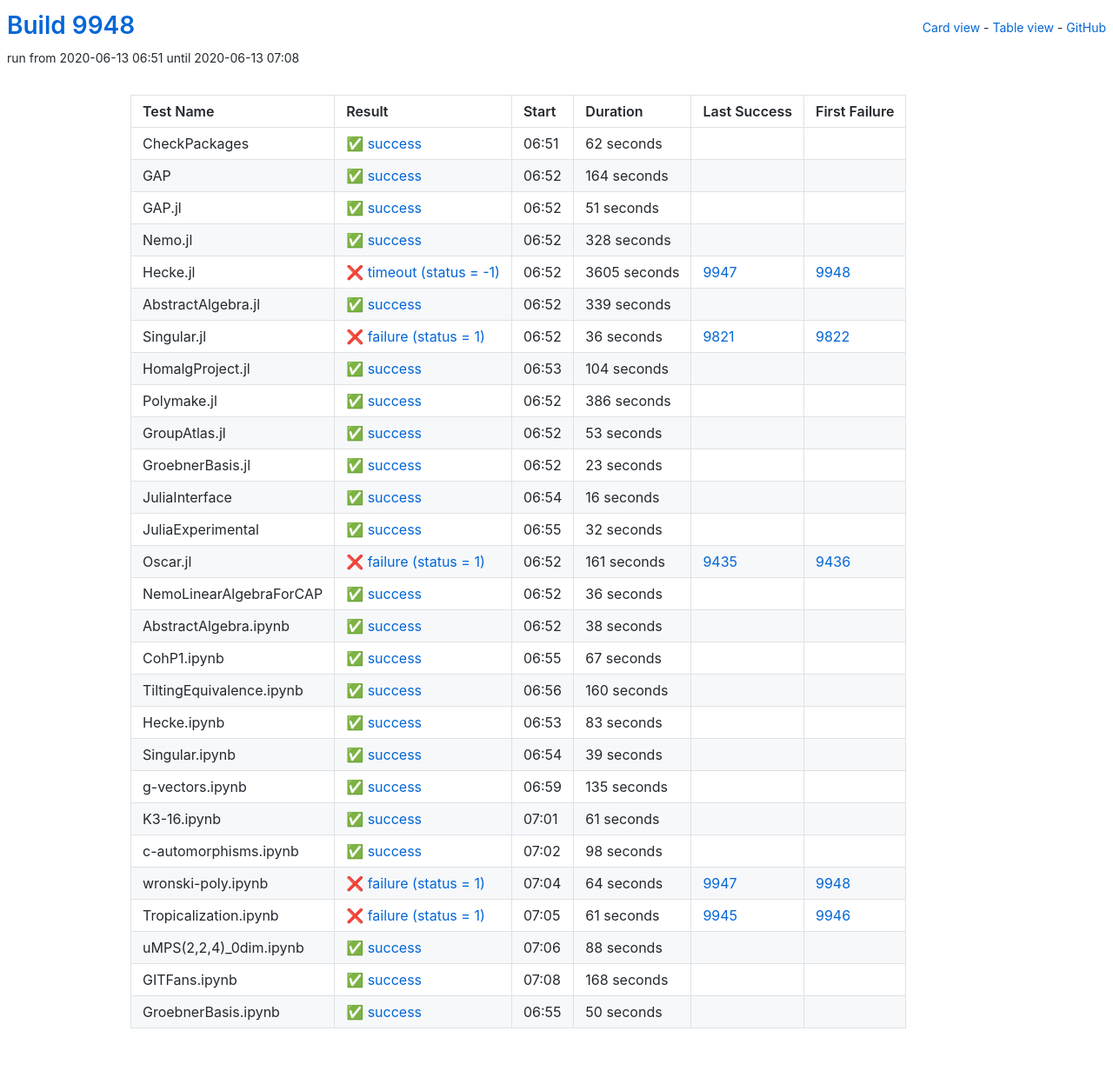
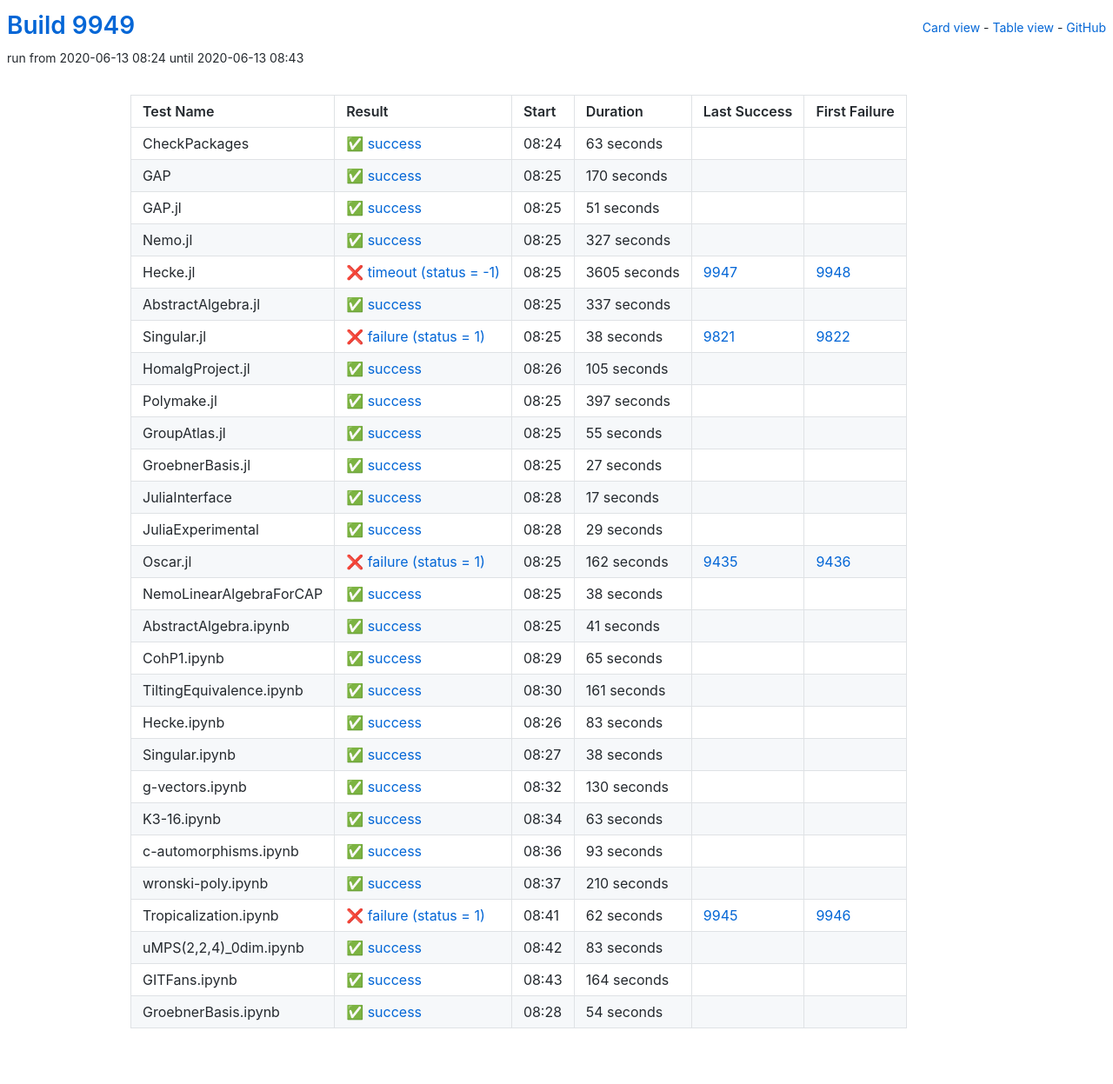
Before and after one commit to oscar-system/oscar-ci-status, a Jekyll site: the page built from table.html, in a window 1280 px wide. Shown: the whole page at 87% size. Built offline with Jekyll 4.4.1, drawn with Linux system fonts in a browser that asks for light colours.

Commit message:
Build #9949

```diff
--- a/_data/ci.yml
+++ b/_data/ci.yml
@@ -1,6 +1,6 @@
 ---
-build: 9948
-build_url: https://oscarci.mathematik.uni-kl.de/job/oscar/9948/
+build: 9949
+build_url: https://oscarci.mathematik.uni-kl.de/job/oscar/9949/
 job: oscar
 organization: oscar-system
 repo: oscar-ci-status
@@ -8,32 +8,32 @@
 tests:
 - name: CheckPackages
   id: checkpackages
-  log: https://oscarci.mathematik.uni-kl.de/job/oscar/9948/artifact/logs/build-9948/CheckPackages.log
-  start: 2020-06-13 06:51
+  log: https://oscarci.mathematik.uni-kl.de/job/oscar/9949/artifact/logs/build-9949/CheckPackages.log
+  start: 2020-06-13 08:24
   success: true
   exitcode: 0
   status: success
-  duration: 62
+  duration: 63
   last_success: false
   last_success_url:
   first_failure: false
   first_failure_url:
 - name: GAP
   id: gap
-  log: https://oscarci.mathematik.uni-kl.de/job/oscar/9948/artifact/logs/build-9948/GAP.log
-  start: 2020-06-13 06:52
+  log: https://oscarci.mathematik.uni-kl.de/job/oscar/9949/artifact/logs/build-9949/GAP.log
+  start: 2020-06-13 08:25
   success: true
   exitcode: 0
   status: success
-  duration: 164
+  duration: 170
   last_success: false
   last_success_url:
   first_failure: false
   first_failure_url:
 - name: GAP.jl
   id: gap-jl
-  log: https://oscarci.mathematik.uni-kl.de/job/oscar/9948/artifact/logs/build-9948/GAP.jl.log
-  start: 2020-06-13 06:52
+  log: https://oscarci.mathematik.uni-kl.de/job/oscar/9949/artifact/logs/build-9949/GAP.jl.log
+  start: 2020-06-13 08:25
   success: true
   exitcode: 0
   status: success
@@ -44,20 +44,20 @@
   first_failure_url:
 - name: Nemo.jl
   id: nemo-jl
-  log: https://oscarci.mathematik.uni-kl.de/job/oscar/9948/artifact/logs/build-9948/Nemo.jl.log
-  start: 2020-06-13 06:52
+  log: https://oscarci.mathematik.uni-kl.de/job/oscar/9949/artifact/logs/build-9949/Nemo.jl.log
+  start: 2020-06-13 08:25
   success: true
   exitcode: 0
   status: success
-  duration: 328
+  duration: 327
   last_success: false
   last_success_url:
   first_failure: false
   first_failure_url:
 - name: Hecke.jl
   id: hecke-jl
-  log: https://oscarci.mathematik.uni-kl.de/job/oscar/9948/artifact/logs/build-9948/Hecke.jl.log
-  start: 2020-06-13 06:52
+  log: https://oscarci.mathematik.uni-kl.de/job/oscar/9949/artifact/logs/build-9949/Hecke.jl.log
+  start: 2020-06-13 08:25
   success: false
   exitcode: -1
   status: timeout
@@ -68,128 +68,116 @@
   first_failure_url: https://oscarci.mathematik.uni-kl.de/job/oscar/9948/
 - name: AbstractAlgebra.jl
   id: abstractalgebra-jl
-  log: https://oscarci.mathematik.uni-kl.de/job/oscar/9948/artifact/logs/build-9948/AbstractAlgebra.jl.log
-  start: 2020-06-13 06:52
+  log: https://oscarci.mathematik.uni-kl.de/job/oscar/9949/artifact/logs/build-9949/AbstractAlgebra.jl.log
+  start: 2020-06-13 08:25
   success: true
   exitcode: 0
   status: success
-  duration: 339
+  duration: 337
   last_success: false
   last_success_url:
   first_failure: false
   first_failure_url:
 - name: Singular.jl
   id: singular-jl
-  log: https://oscarci.mathematik.uni-kl.de/job/oscar/9948/artifact/logs/build-9948/Singular.jl.log
-  start: 2020-06-13 06:52
+  log: https://oscarci.mathematik.uni-kl.de/job/oscar/9949/artifact/logs/build-9949/Singular.jl.log
+  start: 2020-06-13 08:25
   success: false
   exitcode: 1
   status: failure
-  duration: 36
+  duration: 38
   last_success: 9821
   last_success_url: https://oscarci.mathematik.uni-kl.de/job/oscar/9821/
   first_failure: 9822
   first_failure_url: https://oscarci.mathematik.uni-kl.de/job/oscar/9822/
 - name: HomalgProject.jl
   id: homalgproject-jl
-  log: https://oscarci.mathematik.uni-kl.de/job/oscar/9948/artifact/logs/build-9948/HomalgProject.jl.log
-  start: 2020-06-13 06:53
+  log: https://oscarci.mathematik.uni-kl.de/job/oscar/9949/artifact/logs/build-9949/HomalgProject.jl.log
+  start: 2020-06-13 08:26
   success: true
   exitcode: 0
   status: success
-  duration: 104
+  duration: 105
   last_success: false
   last_success_url:
   first_failure: false
   first_failure_url:
 - name: Polymake.jl
   id: polymake-jl
-  log: https://oscarci.mathematik.uni-kl.de/job/oscar/9948/artifact/logs/build-9948/Polymake.jl.log
-  start: 2020-06-13 06:52
+  log: https://oscarci.mathematik.uni-kl.de/job/oscar/9949/artifact/logs/build-9949/Polymake.jl.log
+  start: 2020-06-13 08:25
   success: true
   exitcode: 0
   status: success
-  duration: 386
+  duration: 397
   last_success: false
   last_success_url:
   first_failure: false
   first_failure_url:
 - name: GroupAtlas.jl
   id: groupatlas-jl
-  log: https://oscarci.mathematik.uni-kl.de/job/oscar/9948/artifact/logs/build-9948/GroupAtlas.jl.log
-  start: 2020-06-13 06:52
+  log: https://oscarci.mathematik.uni-kl.de/job/oscar/9949/artifact/logs/build-9949/GroupAtlas.jl.log
+  start: 2020-06-13 08:25
   success: true
   exitcode: 0
   status: success
-  duration: 53
+  duration: 55
   last_success: false
   last_success_url:
   first_failure: false
   first_failure_url:
 - name: GroebnerBasis.jl
   id: groebnerbasis-jl
-  log: https://oscarci.mathematik.uni-kl.de/job/oscar/9948/artifact/logs/build-9948/GroebnerBasis.jl.log
-  start: 2020-06-13 06:52
+  log: https://oscarci.mathematik.uni-kl.de/job/oscar/9949/artifact/logs/build-9949/GroebnerBasis.jl.log
+  start: 2020-06-13 08:25
   success: true
   exitcode: 0
   status: success
-  duration: 23
+  duration: 27
   last_success: false
   last_success_url:
   first_failure: false
   first_failure_url:
 - name: JuliaInterface
   id: juliainterface
-  log: https://oscarci.mathematik.uni-kl.de/job/oscar/9948/artifact/logs/build-9948/JuliaInterface.log
-  start: 2020-06-13 06:54
+  log: https://oscarci.mathematik.uni-kl.de/job/oscar/9949/artifact/logs/build-9949/JuliaInterface.log
+  start: 2020-06-13 08:28
   success: true
   exitcode: 0
   status: success
-  duration: 16
+  duration: 17
   last_success: false
   last_success_url:
   first_failure: false
   first_failure_url:
 - name: JuliaExperimental
   id: juliaexperimental
-  log: https://oscarci.mathematik.uni-kl.de/job/oscar/9948/artifact/logs/build-9948/JuliaExperimental.log
-  start: 2020-06-13 06:55
+  log: https://oscarci.mathematik.uni-kl.de/job/oscar/9949/artifact/logs/build-9949/JuliaExperimental.log
+  start: 2020-06-13 08:28
   success: true
   exitcode: 0
   status: success
-  duration: 32
+  duration: 29
   last_success: false
   last_success_url:
   first_failure: false
   first_failure_url:
 - name: Oscar.jl
   id: oscar-jl
-  log: https://oscarci.mathematik.uni-kl.de/job/oscar/9948/artifact/logs/build-9948/Oscar.jl.log
-  start: 2020-06-13 06:52
+  log: https://oscarci.mathematik.uni-kl.de/job/oscar/9949/artifact/logs/build-9949/Oscar.jl.log
+  start: 2020-06-13 08:25
   success: false
   exitcode: 1
   status: failure
-  duration: 161
+  duration: 162
   last_success: 9435
   last_success_url: https://oscarci.mathematik.uni-kl.de/job/oscar/9435/
   first_failure: 9436
   first_failure_url: https://oscarci.mathematik.uni-kl.de/job/oscar/9436/
 - name: NemoLinearAlgebraForCAP
   id: nemolinearalgebraforcap
-  log: https://oscarci.mathematik.uni-kl.de/job/oscar/9948/artifact/logs/build-9948/NemoLinearAlgebraForCAP.log
-  start: 2020-06-13 06:52
-  success: true
-  exitcode: 0
-  status: success
-  duration: 36
-  last_success: false
-  last_success_url:
-  first_failure: false
-  first_failure_url:
-- name: AbstractAlgebra.ipynb
-  id: abstractalgebra-ipynb
-  log: https://oscarci.mathematik.uni-kl.de/job/oscar/9948/artifact/logs/build-9948/AbstractAlgebra.ipynb.log
-  start: 2020-06-13 06:52
+  log: https://oscarci.mathematik.uni-kl.de/job/oscar/9949/artifact/logs/build-9949/NemoLinearAlgebraForCAP.log
+  start: 2020-06-13 08:25
   success: true
   exitcode: 0
   status: success
@@ -198,34 +186,46 @@
   last_success_url:
   first_failure: false
   first_failure_url:
-- name: CohP1.ipynb
-  id: cohp1-ipynb
-  log: https://oscarci.mathematik.uni-kl.de/job/oscar/9948/artifact/logs/build-9948/CohP1.ipynb.log
-  start: 2020-06-13 06:55
+- name: AbstractAlgebra.ipynb
+  id: abstractalgebra-ipynb
+  log: https://oscarci.mathematik.uni-kl.de/job/oscar/9949/artifact/logs/build-9949/AbstractAlgebra.ipynb.log
+  start: 2020-06-13 08:25
   success: true
   exitcode: 0
   status: success
-  duration: 67
+  duration: 41
+  last_success: false
+  last_success_url:
+  first_failure: false
+  first_failure_url:
+- name: CohP1.ipynb
+  id: cohp1-ipynb
+  log: https://oscarci.mathematik.uni-kl.de/job/oscar/9949/artifact/logs/build-9949/CohP1.ipynb.log
+  start: 2020-06-13 08:29
+  success: true
+  exitcode: 0
+  status: success
+  duration: 65
   last_success: false
   last_success_url:
   first_failure: false
   first_failure_url:
 - name: TiltingEquivalence.ipynb
   id: tiltingequivalence-ipynb
-  log: https://oscarci.mathematik.uni-kl.de/job/oscar/9948/artifact/logs/build-9948/TiltingEquivalence.ipynb.log
-  start: 2020-06-13 06:56
+  log: https://oscarci.mathematik.uni-kl.de/job/oscar/9949/artifact/logs/build-9949/TiltingEquivalence.ipynb.log
+  start: 2020-06-13 08:30
   success: true
   exitcode: 0
   status: success
-  duration: 160
+  duration: 161
   last_success: false
   last_success_url:
   first_failure: false
   first_failure_url:
 - name: Hecke.ipynb
   id: hecke-ipynb
-  log: https://oscarci.mathematik.uni-kl.de/job/oscar/9948/artifact/logs/build-9948/Hecke.ipynb.log
-  start: 2020-06-13 06:53
+  log: https://oscarci.mathematik.uni-kl.de/job/oscar/9949/artifact/logs/build-9949/Hecke.ipynb.log
+  start: 2020-06-13 08:26
   success: true
   exitcode: 0
   status: success
@@ -236,108 +236,108 @@
   first_failure_url:
 - name: Singular.ipynb
   id: singular-ipynb
-  log: https://oscarci.mathematik.uni-kl.de/job/oscar/9948/artifact/logs/build-9948/Singular.ipynb.log
-  start: 2020-06-13 06:54
+  log: https://oscarci.mathematik.uni-kl.de/job/oscar/9949/artifact/logs/build-9949/Singular.ipynb.log
+  start: 2020-06-13 08:27
   success: true
   exitcode: 0
   status: success
-  duration: 39
+  duration: 38
   last_success: false
   last_success_url:
   first_failure: false
   first_failure_url:
 - name: g-vectors.ipynb
   id: g-vectors-ipynb
-  log: https://oscarci.mathematik.uni-kl.de/job/oscar/9948/artifact/logs/build-9948/g-vectors.ipynb.log
-  start: 2020-06-13 06:59
+  log: https://oscarci.mathematik.uni-kl.de/job/oscar/9949/artifact/logs/build-9949/g-vectors.ipynb.log
+  start: 2020-06-13 08:32
   success: true
   exitcode: 0
   status: success
-  duration: 135
+  duration: 130
   last_success: false
   last_success_url:
   first_failure: false
   first_failure_url:
 - name: K3-16.ipynb
   id: k3-16-ipynb
-  log: https://oscarci.mathematik.uni-kl.de/job/oscar/9948/artifact/logs/build-9948/K3-16.ipynb.log
-  start: 2020-06-13 07:01
+  log: https://oscarci.mathematik.uni-kl.de/job/oscar/9949/artifact/logs/build-9949/K3-16.ipynb.log
+  start: 2020-06-13 08:34
   success: true
   exitcode: 0
   status: success
-  duration: 61
+  duration: 63
   last_success: false
   last_success_url:
   first_failure: false
   first_failure_url:
 - name: c-automorphisms.ipynb
   id: c-automorphisms-ipynb
-  log: https://oscarci.mathematik.uni-kl.de/job/oscar/9948/artifact/logs/build-9948/c-automorphisms.ipynb.log
-  start: 2020-06-13 07:02
+  log: https://oscarci.mathematik.uni-kl.de/job/oscar/9949/artifact/logs/build-9949/c-automorphisms.ipynb.log
+  start: 2020-06-13 08:36
   success: true
   exitcode: 0
   status: success
-  duration: 98
+  duration: 93
   last_success: false
   last_success_url:
   first_failure: false
   first_failure_url:
 - name: wronski-poly.ipynb
   id: wronski-poly-ipynb
-  log: https://oscarci.mathematik.uni-kl.de/job/oscar/9948/artifact/logs/build-9948/wronski-poly.ipynb.log
-  start: 2020-06-13 07:04
+  log: https://oscarci.mathematik.uni-kl.de/job/oscar/9949/artifact/logs/build-9949/wronski-poly.ipynb.log
+  start: 2020-06-13 08:37
+  success: true
+  exitcode: 0
+  status: success
+  duration: 210
+  last_success: false
+  last_success_url:
+  first_failure: false
+  first_failure_url:
+- name: Tropicalization.ipynb
+  id: tropicalization-ipynb
+  log: https://oscarci.mathematik.uni-kl.de/job/oscar/9949/artifact/logs/build-9949/Tropicalization.ipynb.log
+  start: 2020-06-13 08:41
   success: false
   exitcode: 1
   status: failure
-  duration: 64
-  last_success: 9947
-  last_success_url: https://oscarci.mathematik.uni-kl.de/job/oscar/9947/
-  first_failure: 9948
-  first_failure_url: https://oscarci.mathematik.uni-kl.de/job/oscar/9948/
-- name: Tropicalization.ipynb
-  id: tropicalization-ipynb
-  log: https://oscarci.mathematik.uni-kl.de/job/oscar/9948/artifact/logs/build-9948/Tropicalization.ipynb.log
-  start: 2020-06-13 07:05
-  success: false
-  exitcode: 1
-  status: failure
-  duration: 61
+  duration: 62
   last_success: 9945
   last_success_url: https://oscarci.mathematik.uni-kl.de/job/oscar/9945/
   first_failure: 9946
   first_failure_url: https://oscarci.mathematik.uni-kl.de/job/oscar/9946/
 - name: uMPS(2,2,4)_0dim.ipynb
   id: umps-2-2-4-0dim-ipynb
-  log: https://oscarci.mathematik.uni-kl.de/job/oscar/9948/artifact/logs/build-9948/uMPS-2-2-4-_0dim.ipynb.log
-  start: 2020-06-13 07:06
+  log: https://oscarci.mathematik.uni-kl.de/job/oscar/9949/artifact/logs/build-9949/uMPS-2-2-4-_0dim.ipynb.log
+  start: 2020-06-13 08:42
   success: true
   exitcode: 0
   status: success
-  duration: 88
+  duration: 83
   last_success: false
   last_success_url:
   first_failure: false
   first_failure_url:
 - name: GITFans.ipynb
   id: gitfans-ipynb
-  log: https://oscarci.mathematik.uni-kl.de/job/oscar/9948/artifact/logs/build-9948/GITFans.ipynb.log
-  start: 2020-06-13 07:08
+  log: https://oscarci.mathematik.uni-kl.de/job/oscar/9949/artifact/logs/build-9949/GITFans.ipynb.log
+  start: 2020-06-13 08:43
   success: true
   exitcode: 0
   status: success
-  duration: 168
+  duration: 164
   last_success: false
   last_success_url:
   first_failure: false
   first_failure_url:
 - name: GroebnerBasis.ipynb
   id: groebnerbasis-ipynb
-  log: https://oscarci.mathematik.uni-kl.de/job/oscar/9948/artifact/logs/build-9948/GroebnerBasis.ipynb.log
-  start: 2020-06-13 06:55
+  log: https://oscarci.mathematik.uni-kl.de/job/oscar/9949/artifact/logs/build-9949/GroebnerBasis.ipynb.log
+  start: 2020-06-13 08:28
   success: true
   exitcode: 0
   status: success
-  duration: 50
+  duration: 54
   last_success: false
   last_success_url:
   first_failure: false
```
Also changed, not shown: README.md.
